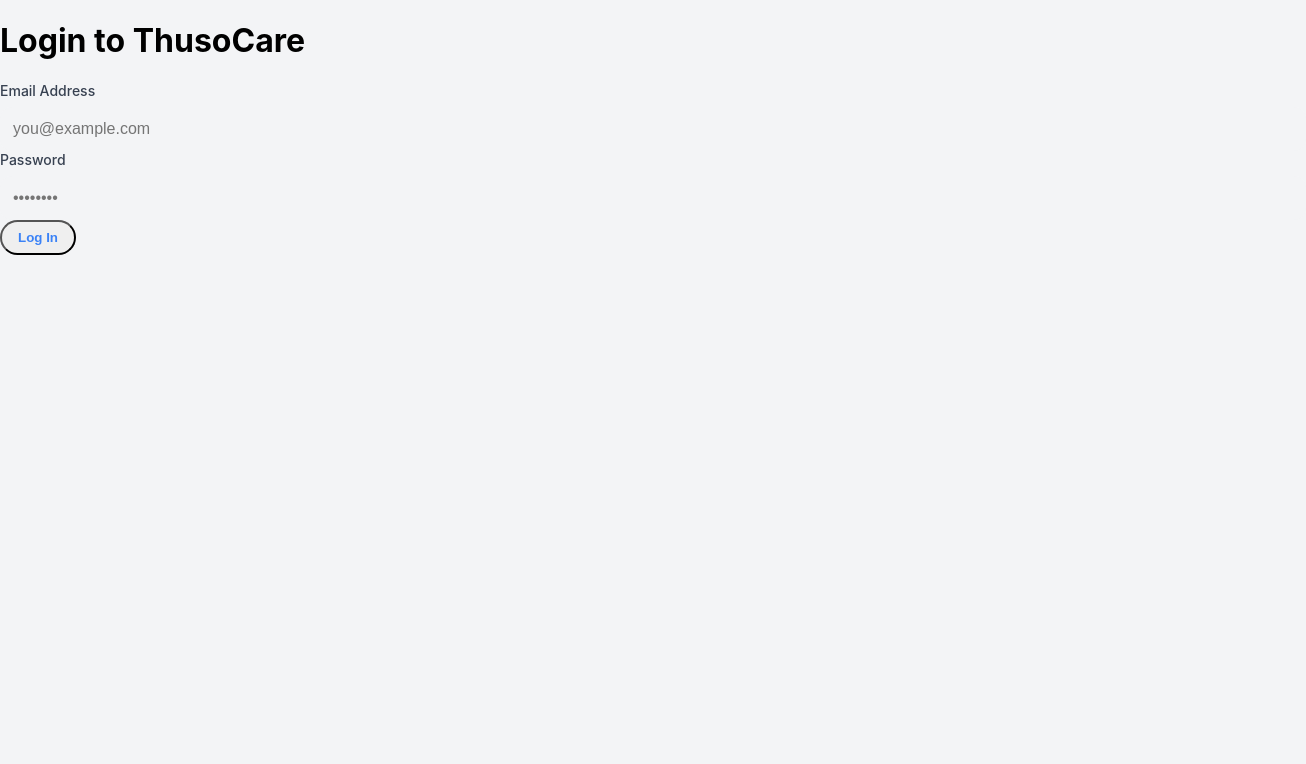
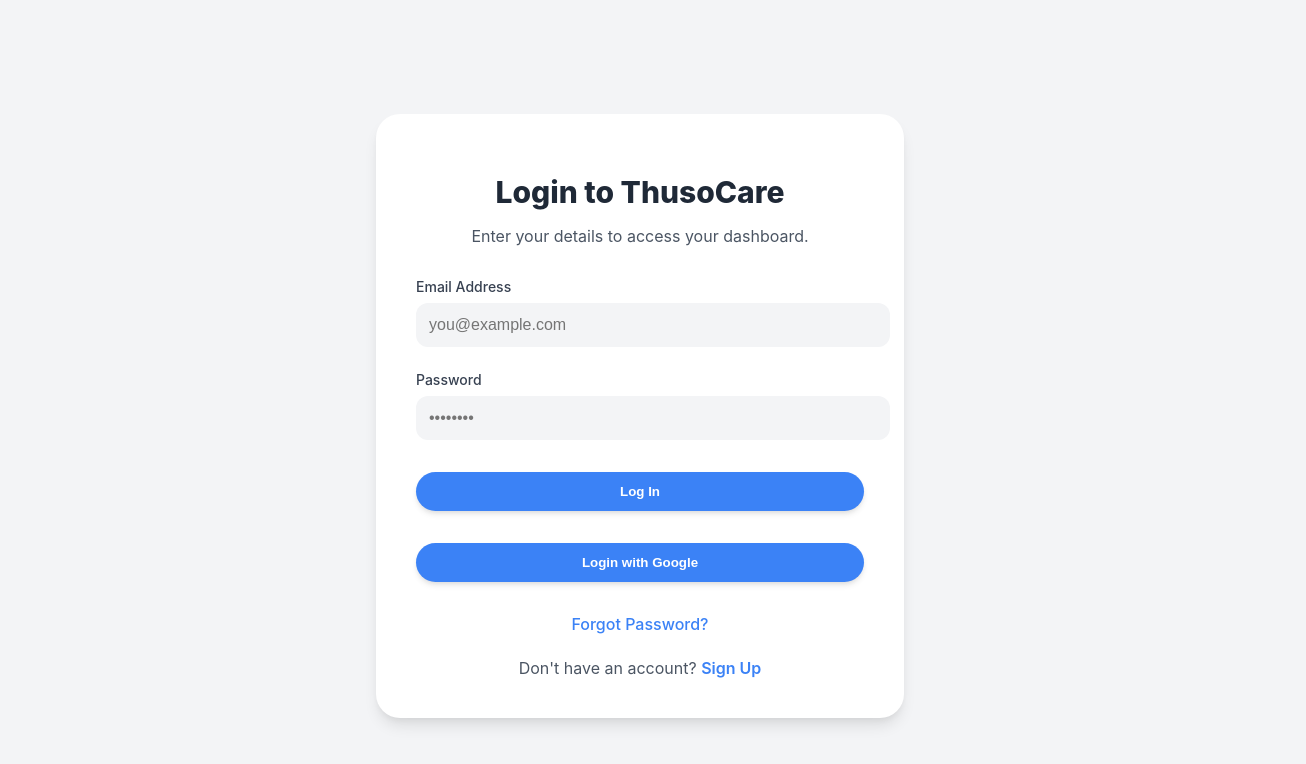
Before and after one commit to Git-Merchants/ThusoCare, a React (Create React App) app in the folder thusocare/: page /login in a window 1280 px wide. Shown: the top 764 px of the page, 1306 px wide, since content can reach past the window. Built offline with nearby package versions, Linux system fonts and the light colour scheme.

Commit message:
Login - Fixed styling

```diff
--- a/thusocare/src/Pages/Login.jsx
+++ b/thusocare/src/Pages/Login.jsx
@@ -1,16 +1,17 @@
 import React, { useState } from 'react';
+import '../Styling/LoginPage.css';
 import { supabase } from '../supabase/supabaseConfig';
 
-const Login = () => {
+const LoginPage = () => {
     const [email, setEmail] = useState('');
     const [password, setPassword] = useState('');
-  const [user, setUser] = useState(null);
+    const [error, setError] = useState('');
     const [profile, setProfile] = useState(null);
-  const [error, setError] = useState('');
 
     const handleLogin = async (e) => {
         e.preventDefault();
         setError('');
+        // Authenticate with Supabase
         const { data, error } = await supabase.auth.signInWithPassword({
             email,
             password,
@@ -19,15 +20,12 @@ const Login = () => {
             setError(error.message);
             return;
         }
-    setUser(data.user);
-
-    // Fetch user info from 'users' table using email
+        // Fetch user profile from 'users' table
         const { data: userData, error: userError } = await supabase
             .from('users')
             .select('name, surname')
             .eq('email', email)
             .single();
-
         if (userError || !userData) {
             setError('Login successful, but could not fetch user profile.');
         } else {
@@ -35,45 +33,67 @@ const Login = () => {
         }
     };
 
-  if (user && profile) {
+    if (profile) {
         return (
-      <div style={{ textAlign: 'center', marginTop: '3rem' }}>
-        <h1>Welcome {profile.name} {profile.surname}</h1>
+            <div className="login-container">
+                <div className="login-card">
+                    <h1 className="login-title">
+                        Welcome {profile.name} {profile.surname}
+                    </h1>
+                </div>
             </div>
         );
     }
 
     return (
         <div className="login-container">
-      <form className="login-card" onSubmit={handleLogin}>
+            <div className="login-card">
                 <h1 className="login-title">Login to ThusoCare</h1>
+                <p className="login-subtitle">
+                    Enter your details to access your dashboard.
+                </p>
+                <form className="login-form" onSubmit={handleLogin}>
                     <div className="form-group">
-          <label>Email Address</label>
+                        <label htmlFor="email">Email Address</label>
                         <input
                             type="email"
+                            id="email"
+                            name="email"
+                            placeholder="you@example.com"
                             className="input-field"
                             value={email}
                             onChange={e => setEmail(e.target.value)}
                             required
-            placeholder="you@example.com"
                         />
                     </div>
                     <div className="form-group">
-          <label>Password</label>
+                        <label htmlFor="password">Password</label>
                         <input
                             type="password"
+                            id="password"
+                            name="password"
+                            placeholder="••••••••"
                             className="input-field"
                             value={password}
                             onChange={e => setPassword(e.target.value)}
                             required
-            placeholder="••••••••"
                         />
                     </div>
-        <button type="submit" className="login-btn">Log In</button>
+                    <button type="submit" className="login-btn">
+                        Log In
+                    </button>
+                    <button type="button" className="login-btn">Login with Google</button>
+                    <a href="#" className="forgot-password">
+                        Forgot Password?
+                    </a>
                     {error && <div className="message-box">{error}</div>}
                 </form>
+                <div className="signup-link">
+                    Don't have an account? <a href="#">Sign Up</a>
+                </div>
+            </div>
         </div>
     );
 };
 
-export default Login;
+export default LoginPage;
```
Lines whose indentation alone changed are shown as unchanged.
